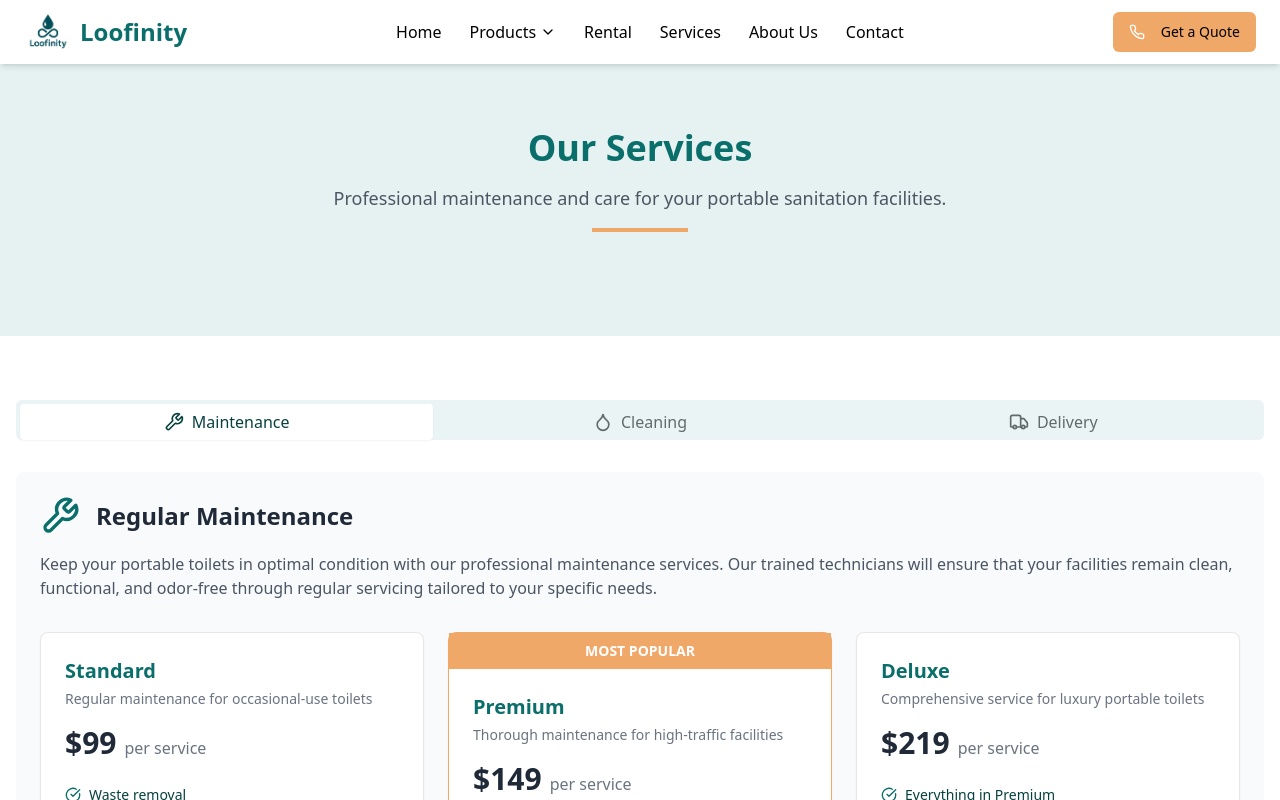
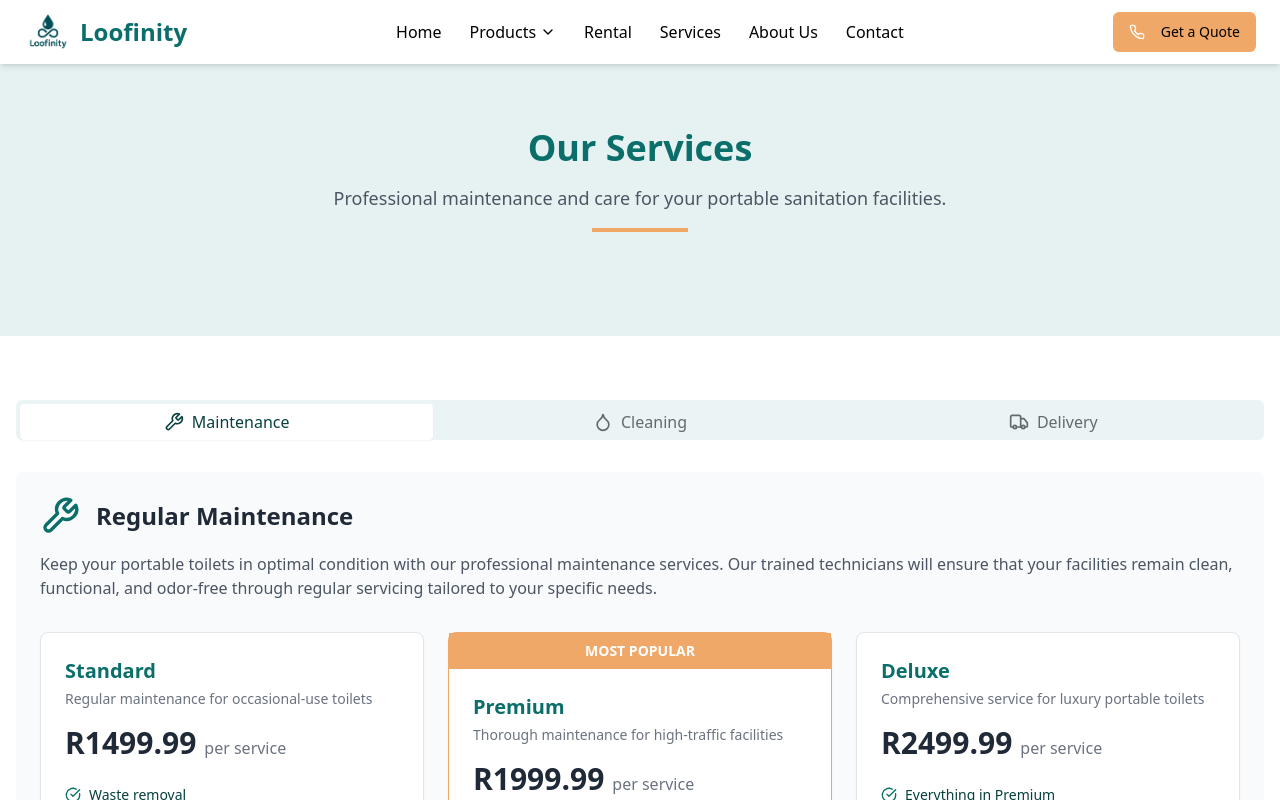
Before and after one commit to andile987/posh-potty-paradise, a React (Vite) app: page /services in a window 1280 px wide. Shown: the top 800 px of the page. Built offline with nearby package versions, Linux system fonts and the light colour scheme.

Commit message:
service_price_update

```diff
--- a/src/pages/Services.tsx
+++ b/src/pages/Services.tsx
@@ -12,7 +12,7 @@ const Services = () => {
     {
       title: "Standard",
       description: "Regular maintenance for occasional-use toilets",
-      price: "$99",
+      price: "R1499.99",
       period: "per service",
       features: [
         "Waste removal",
@@ -24,7 +24,7 @@ const Services = () => {
     {
       title: "Premium",
       description: "Thorough maintenance for high-traffic facilities",
-      price: "$149",
+      price: "R1999.99",
       period: "per service",
       features: [
         "Everything in Standard",
@@ -37,7 +37,7 @@ const Services = () => {
     {
       title: "Deluxe",
       description: "Comprehensive service for luxury portable toilets",
-      price: "$219",
+      price: "R2499.99",
       period: "per service",
       features: [
         "Everything in Premium",
```
